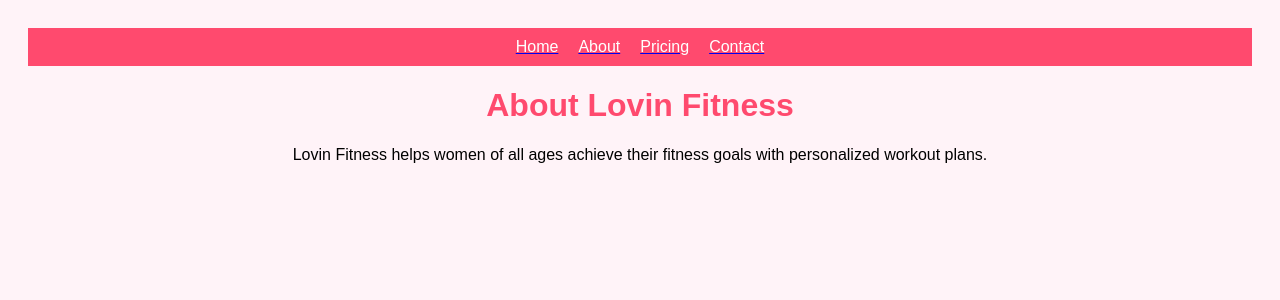
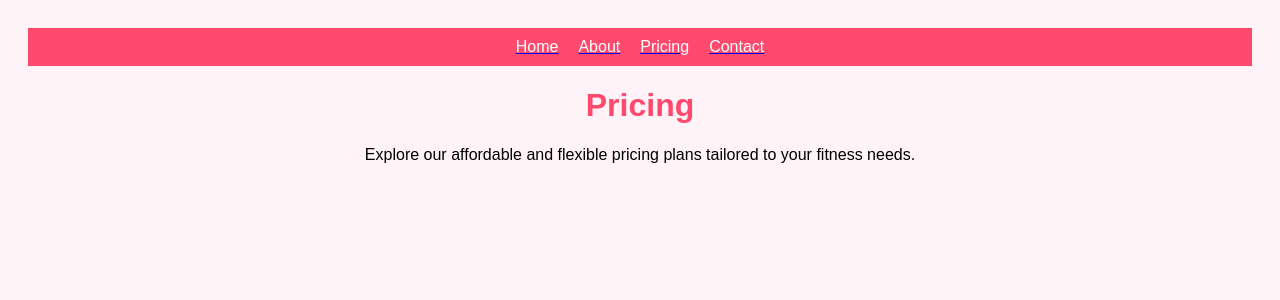
Before and after one commit to AbC-Bleep/Lovin.fitness, a Next.js app: page /pricing in a window 1280 px wide. Shown: the top 300 px of the page. Built offline with nearby package versions, Linux system fonts and the light colour scheme.

Commit message:
Update pricing.js

```diff
--- a/pages/pricing.js
+++ b/pages/pricing.js
@@ -1,11 +1,11 @@
 import Navbar from "../components/Navbar";
 
-export default function About() {
+export default function Pricing() {
   return (
     <div style={{ textAlign: "center", padding: "20px" }}>
       <Navbar />
-      <h1>About Lovin Fitness</h1>
-      <p>Lovin Fitness helps women of all ages achieve their fitness goals with personalized workout plans.</p>
+      <h1>Pricing</h1>
+      <p>Explore our affordable and flexible pricing plans tailored to your fitness needs.</p>
     </div>
   );
 }
```
